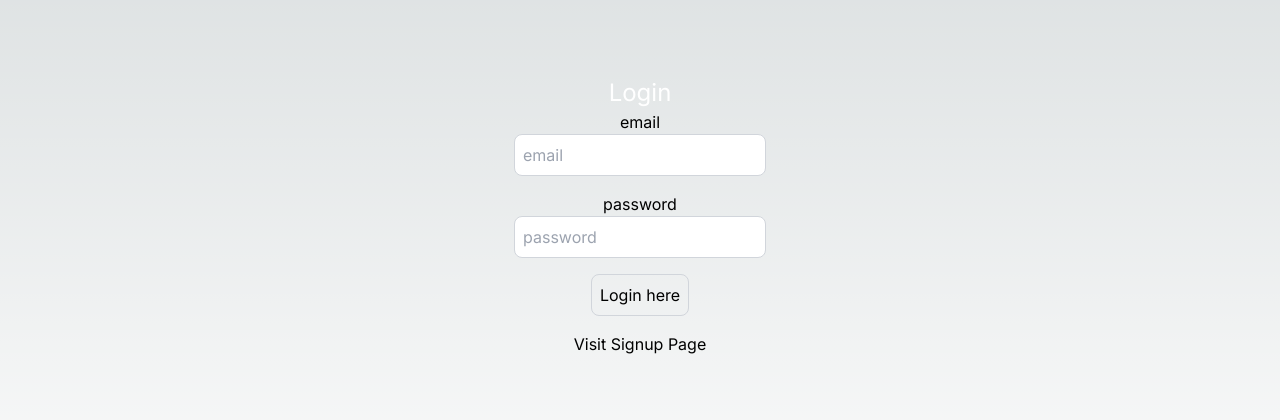
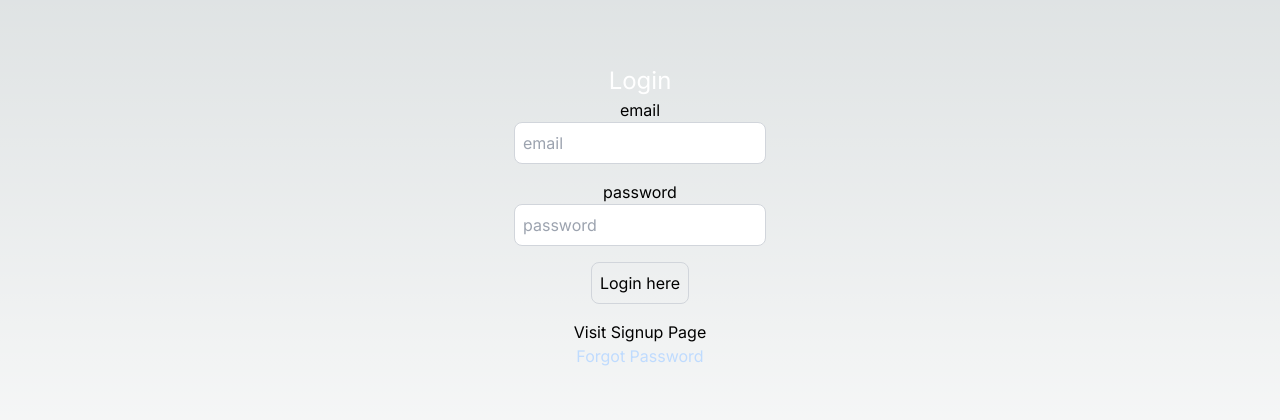
Before and after one commit to RasheedJohnson/private_auth_test_2024, a Next.js app: page /login in a window 1280 px wide. Shown: the part 184-604 px from the top of the page. Built offline with nearby package versions, Linux system fonts and the light colour scheme.

Commit message:
Added 'forgotpassword' link to app/login/page.tsx

```diff
--- a/src/app/login/page.tsx
+++ b/src/app/login/page.tsx
@@ -69,6 +69,10 @@ export default function LoginPage() {
         onClick={onLogin}
         className="p-2 border border-gray-300 rounded-lg mb-4 focus:outline-none focus:border-gray-600">Login here</button>
       <Link href="/signup">Visit Signup Page</Link>
+
+      <Link
+        className="text-blue-200"
+        href="/forgotpassword">Forgot Password</Link>
     </div>
   )
 }
```
